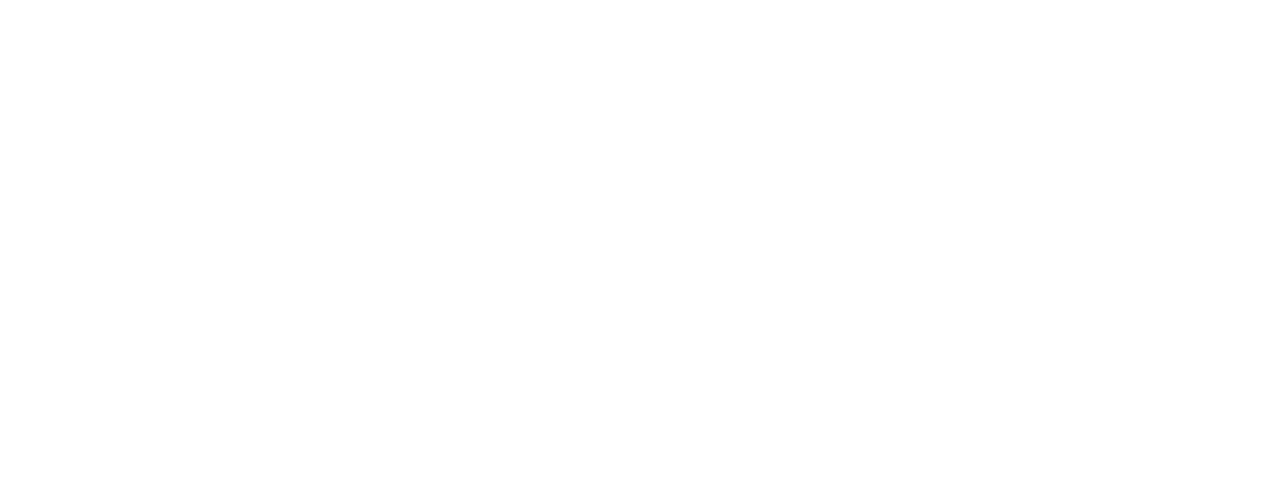
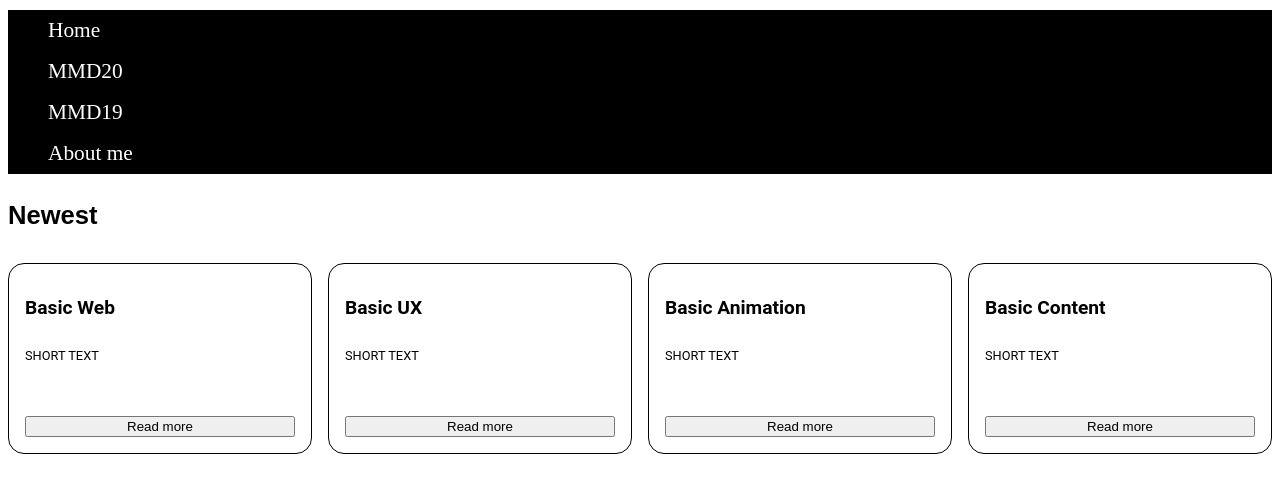
Before and after one commit to Dungthle/my-portfolio, a plain HTML site: page index.html in a window 1280 px wide. Drawn offline with Linux system fonts and the light colour scheme.

Commit message:
Static web

```diff
--- a/index.html
+++ b/index.html
@@ -1,5 +1,6 @@
 <!DOCTYPE html>
 <html lang="en">
+
 <head>
     <meta charset="utf-8">
     <meta name="viewport" content="width=device-width, initial-scale=1.0">
@@ -8,6 +9,63 @@
 </head>
 
 <body>
+
+    <aside>
+        <nav>
+            <ul>
+                <li><a href="index.html" title="Home">Home</a></li>
+                <li><a href="" title="MMD20">MMD20</a></li>
+                <li><a href="" title="MMD19">MMD19</a></li>
+                <!--        <li><a href="" title="Visual Art">Visual Art</a></li>
+            <li><a href="" title="Gra2">Gra2</a></li>
+            <li><a href="" title="Gra1">Gra1</a></li> -->
+                <li><a href="" title="About me">About me</a></li>
+            </ul>
+        </nav>
+    </aside>
+
+
+    <main class="container">
+        <h1>Newest</h1>
+        <section class="title1">
+            <article>
+                <h2>Basic Web</h2>
+                <p>SHORT TEXT</p>
+                <figure><img></figure>
+                <button>Read more</button>
+            </article>
+        </section>
+
+                <section class="title2">
+            <article>
+                <h2>Basic UX</h2>
+                <p>SHORT TEXT</p>
+                <figure><img></figure>
+                <button>Read more</button>
+            </article>
+        </section>
+
+                <section class="title3">
+            <article>
+                <h2>Basic Animation</h2>
+                <p>SHORT TEXT</p>
+                <figure><img></figure>
+                <button>Read more</button>
+            </article>
+        </section>
+
+                <section class="title4">
+            <article>
+                <h2>Basic Content</h2>
+                <p>SHORT TEXT</p>
+                <figure><img></figure>
+                <button>Read more</button>
+            </article>
+        </section>
+
+
+    </main>
     <script src="main.js"></script>
 </body>
+
 </html>
--- a/style.css
+++ b/style.css
@@ -0,0 +1,74 @@
+
+*, *:before, *:after {
+    box-sizing: border-box;
+}
+
+main{
+    font-family: Avenir, Roboto, Helvetica, san-serif;
+    font-size: 0.8rem;
+    display: grid;
+    grid-template-columns: repeat(auto-fill, minmax(300px, 1fr));
+    grid-gap: 1rem;
+
+}
+
+article {
+    display: flex;
+    flex-flow: column;
+    border: 1px solid black;
+    border-radius: 1rem;
+    padding: 1rem;
+}
+
+h1 {
+    font-family: arial, sans-serif;
+}
+
+.container>h1{
+    grid-column: 1/-1;
+}
+
+img {
+    max-width: 100%;
+    height: auto;
+}
+
+nav {
+    background-color: black;
+/*    background-color: hsl(210, 100%, 15%);*/
+}
+
+nav ul{
+    list-style-type: none;
+    margin: 10px 0px;
+}
+
+li a {
+    font-family: futura;
+    color: white;
+    font-size: 16pt;
+    display: block;
+    padding: 8px 0px;
+    text-decoration: none;
+}
+
+/* unvisited link*/
+li a:link {
+    color: white;
+}
+
+/*visited link */
+li a:visited {
+    color: white;
+}
+
+/*mouse over link*/
+li a:hover {
+    border-bottom: 3px solid;
+    color: grey;
+}
+
+/*selected link*/
+li a:active {
+    color: grey;
+}
```
